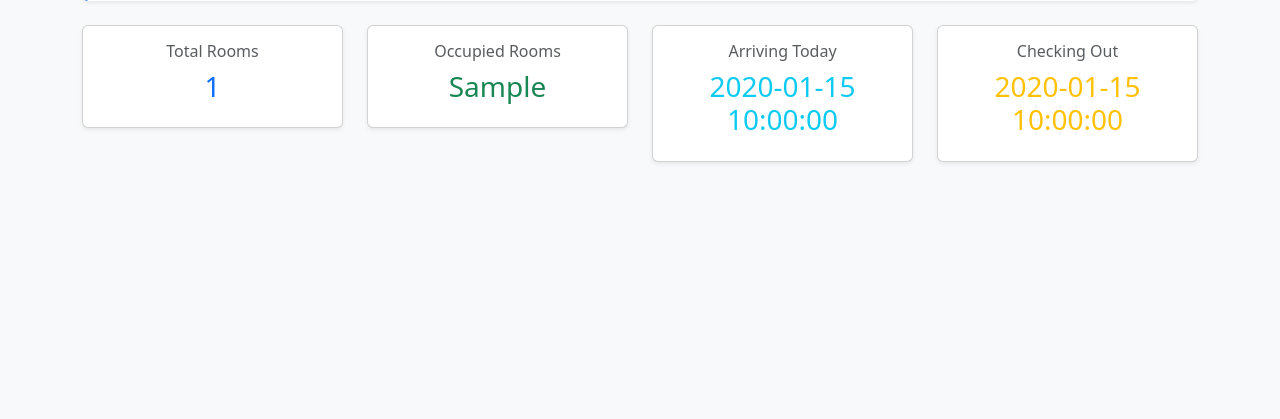
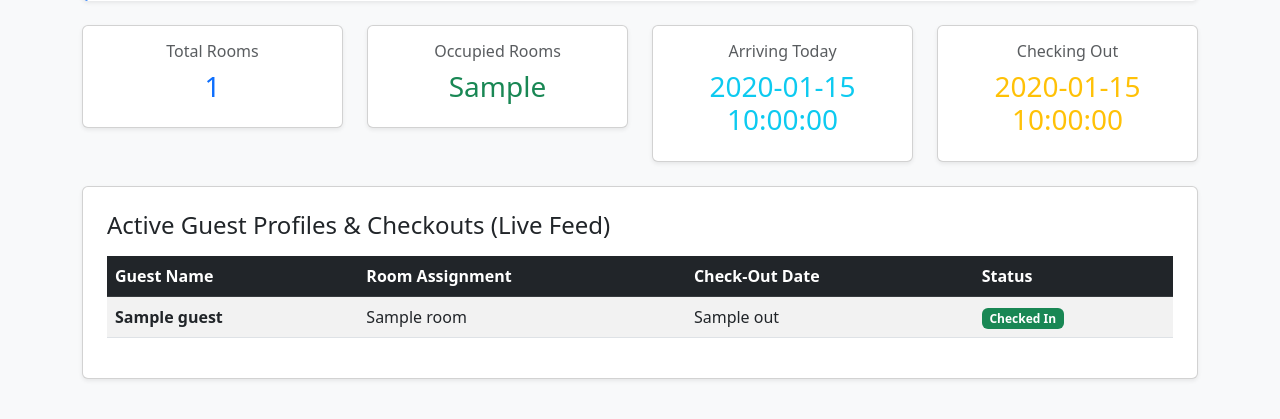
Before and after one commit to Zanele6293/Web-Based-Honeypot-and-Threat-Monitoring-Dashboard, a Flask app: template templates/employee_system.html in a window 1280 px wide. Shown: the part 215-634 px from the top of the page. Run offline with Flask 3, Linux system fonts and the light colour scheme; the template is opened without the code that fills it: most values are stand-ins (such as "Sample title", 1, 10 or a date in 2020).

Commit message:
done for now with the employee system file

```diff
--- a/templates/employee_system.html
+++ b/templates/employee_system.html
@@ -1,11 +1,10 @@
 <!DOCTYPE html>
-<html>
+<html lang="en">
 <head>
     <meta charset="UTF-8">
-        <title>Riverside Sun - Staff Portal</title>
+    <title>Riverside Sun - Internal Hotel Management</title>
     <link href="https://cdn.jsdelivr.net/npm/bootstrap@5.3.0/dist/css/bootstrap.min.css" rel="stylesheet">
 </head>
-
 <body class="bg-light">
 
     <nav class="navbar navbar-dark bg-primary px-4 shadow-sm">
@@ -48,7 +47,31 @@
                 </div>
             </div>
         </div>
+
+        <div class="card shadow-sm p-4 bg-white">
+            <h4 class="mb-3">Active Guest Profiles & Checkouts (Live Feed)</h4>
+            <table class="table table-striped align-middle">
+                <thead class="table-dark">
+                    <tr>
+                        <th>Guest Name</th>
+                        <th>Room Assignment</th>
+                        <th>Check-Out Date</th>
+                        <th>Status</th>
+                    </tr>
+                </thead>
+                <tbody>
+                    {% for guest in data.guests %}
+                    <tr>
+                        <td><strong>{{ guest.name }}</strong></td>
+                        <td>{{ guest.room }}</td>
+                        <td>{{ guest.out }}</td>
+                        <td><span class="badge bg-success">Checked In</span></td>
+                    </tr>
+                    {% endfor %}
+                </tbody>
+            </table>
         </div>
     </div>
+
 </body>
 </html>
```
Lines whose indentation alone changed are shown as unchanged.
